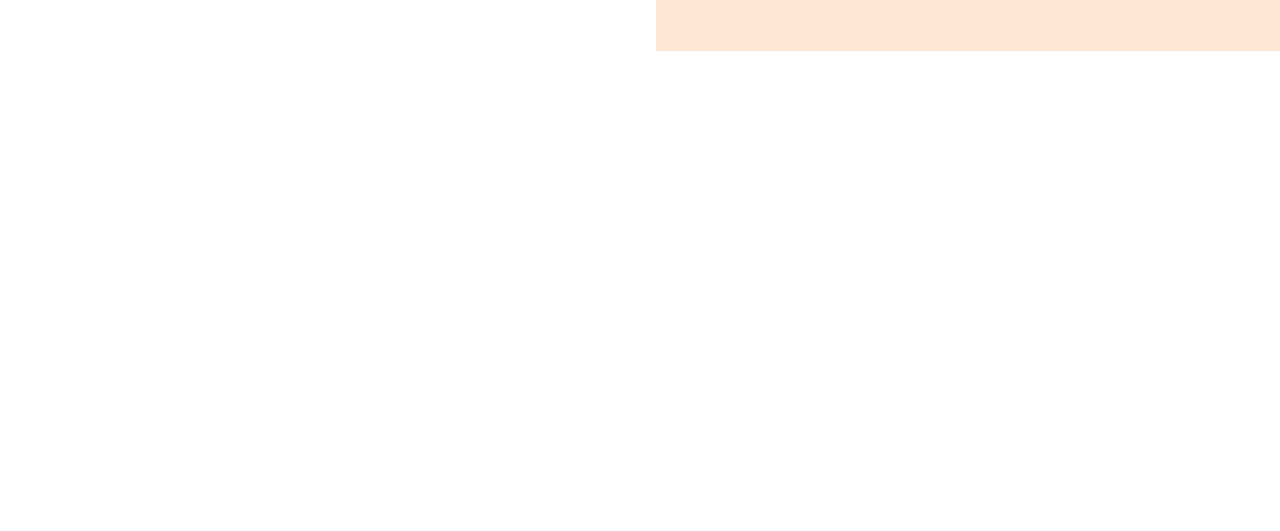
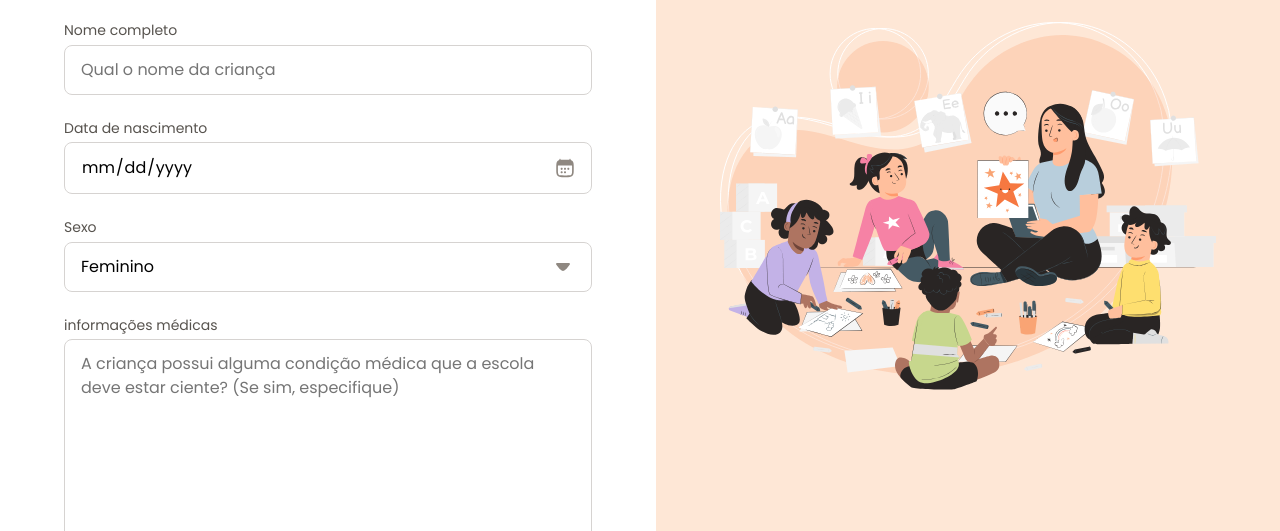
Before and after one commit to Mauriciof2002/formulario-de-matricula, a plain HTML site: page index.html in a window 1280 px wide. Shown: the part 269-800 px from the top of the page. Drawn offline with Linux system fonts and the light colour scheme.

Commit message:
Configurando os inputs de data e select

```diff
--- /dev/null
+++ b/styles/fields/index.css
@@ -0,0 +1,50 @@
+input, textarea, select {
+  appearance: none;
+  width: 100%;
+  border-radius: .5rem;
+  border: 1px solid var(--stroke-default);
+
+  padding: .75rem 1rem;
+
+  font: var(--text);
+}
+
+label {
+  font: var(--text-sm);
+  color: var(--text-secondary);
+
+  display: block;
+  margin-bottom: .25rem;
+}
+
+input:focus,
+select:focus,
+textarea:focus {
+  outline: .25rem solid var(--surface-secondary);
+  border: .125rem solid var(--stroke-hightlight);
+  outline-offset: .1px;
+}
+
+input[type="date"] {
+  position: relative;
+
+  &::-webkit-calendar-picker-indicator {
+    opacity: 0;
+  }
+
+  &::before {
+    content: "";
+    position: absolute;
+    background: url(../../assets/icons/calendar-03.svg) center/contain;
+    right: 1rem;
+    width: 1.25rem;
+    height: 1.25rem;
+
+    top: 50%;
+    transform: translateY(-50%);
+  }
+}
+
+select {
+  background: url(../../assets/icons/arrow-down-01.svg) no-repeat calc(100% - 1rem);
+}
--- /dev/null
+++ b/styles/forms.css
@@ -0,0 +1,17 @@
+@import url(fields/index.css);
+
+form {
+  margin-top: 3rem;
+}
+
+fieldset {
+  border: none;
+
+  display: grid;
+  gap: 1.5rem;
+}
+
+legend {
+  font: 600 1rem/1.25 var(--font-family);
+  margin-bottom: 1.5rem;
+}
--- a/styles/global.css
+++ b/styles/global.css
@@ -20,8 +20,6 @@
   --stroke-default: #D6D3D1;
   --stroke-hightlight: #F3541C;
   --semantic-error: #DC2626;
-
-  zoom: 40%;
 }
 
 body {
--- a/styles/index.css
+++ b/styles/index.css
@@ -1,2 +1,3 @@
 @import url(global.css);
 @import url(layout.css);
+@import url(forms.css);
```
